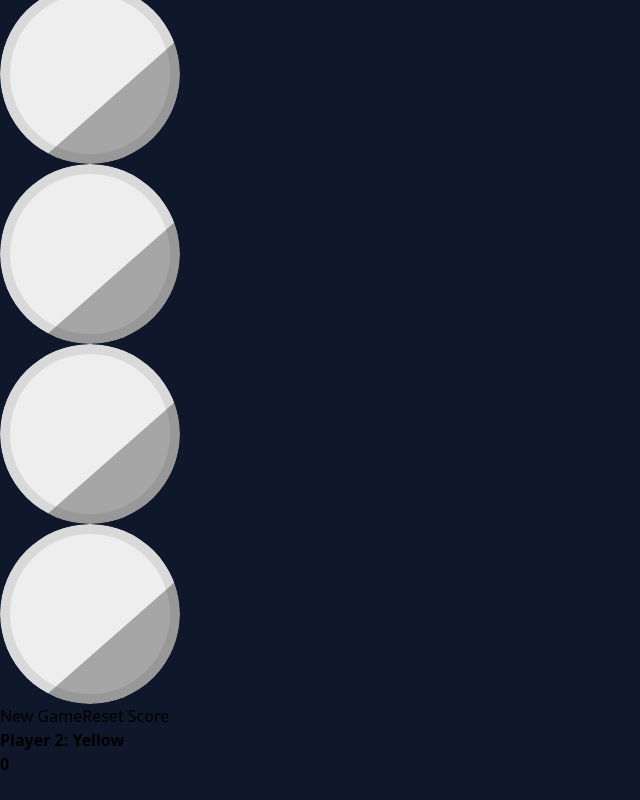
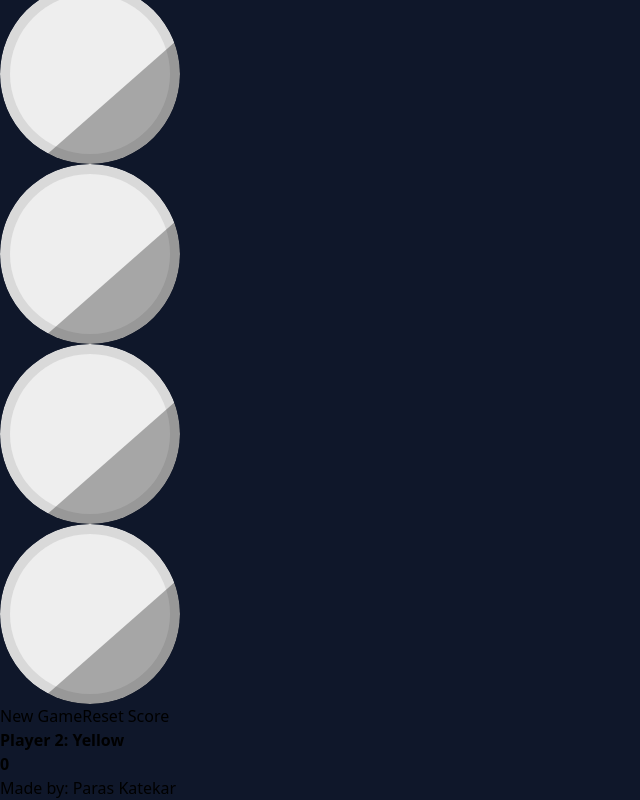
Before and after one commit to COMMON11/Connect4, a React (Vite) app: page / in a window 1280 px wide. Shown: the part 7138-7938 px from the top of the page, without its empty margins (0-640 px from the left). Before the commit the page ends 7914 px from the top, so only its background shows below. Built offline with nearby package versions, Linux system fonts and the light colour scheme; a web font is replaced by a local one.

Commit message:
Final changes, added my name

```diff
--- a/src/App.jsx
+++ b/src/App.jsx
@@ -55,6 +55,9 @@ function App() {
           </div>
         </aside>
       </div>
+      <footer className="text-white font-bold text-center text-2xl">
+        Made by: Paras Katekar
+      </footer>
     </>
   );
 }
```
